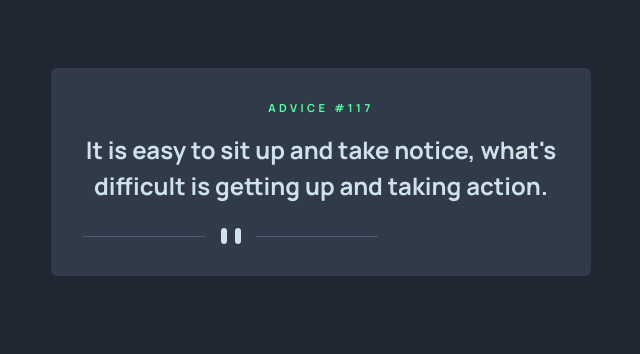
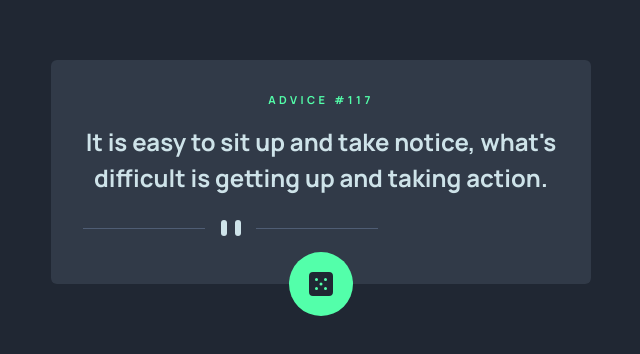
Before and after one commit to jadurani/fem-advice-generator, a Next.js app: page / in a window 1280 px wide. Shown: the part 228-582 px from the top of the page, without its empty margins (319-959 px from the left). Built offline with nearby package versions, Linux system fonts and the light colour scheme.

Commit message:
feat: added button

```diff
--- a/src/app/page.tsx
+++ b/src/app/page.tsx
@@ -4,7 +4,7 @@ export default function Home() {
     "It is easy to sit up and take notice, what's difficult is getting up and taking action.";
   return (
     <main className="h-screen w-screen bg-dark-blue font-extrabold flex items-center justify-center text-center">
-      <section className="bg-dark-grayish-blue rounded-md relative p-8 w-[343px] lg:w-[540px]">
+      <section className="mx-4 bg-dark-grayish-blue rounded-md relative p-8 pb-12 w-[343px] lg:w-[540px]">
         {/* title */}
         <h1 className="uppercase text-neon-green tracking-[3.46px] text-[11px]">
           {title}
@@ -19,6 +19,9 @@ export default function Home() {
         <img src="/images/pattern-divider-mobile.svg" alt="" />
 
         {/* button */}
+        <button className="rounded-full bg-neon-green hover:drop-shadow-neon-green flex items-center justify-center h-[64px] w-[64px] absolute bottom-0 translate-y-1/2 right-1/2 translate-x-1/2">
+          <img src="/icons/icon-dice.svg" alt="dice image"></img>
+        </button>
       </section>
     </main>
   );
--- a/tailwind.config.ts
+++ b/tailwind.config.ts
@@ -27,6 +27,9 @@ const config: Config = {
       fontFamily: {
         body: ["var(--app-font)", ...fontFamily.sans],
       },
+      dropShadow: {
+        "neon-green": "0 0 16px rgba(83, 255, 170, .8)"
+      }
     },
   },
   plugins: [],
```
